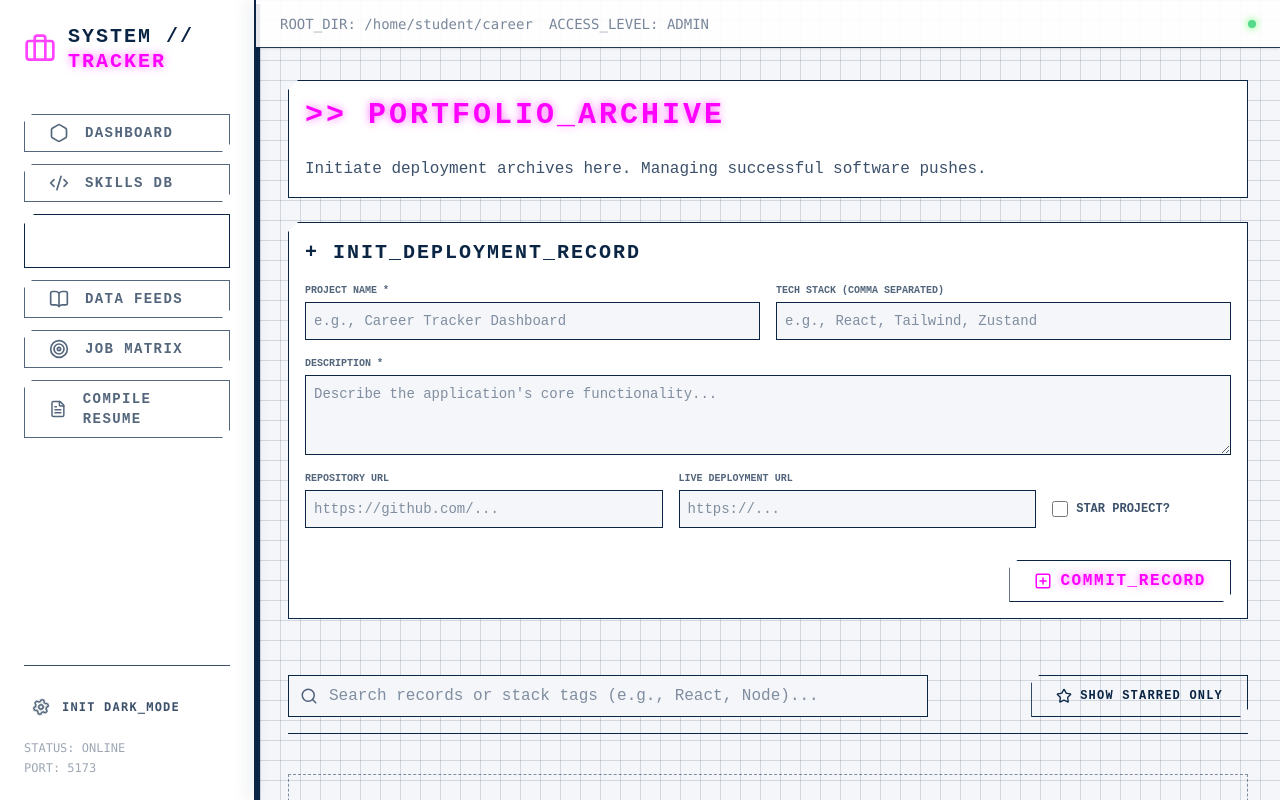
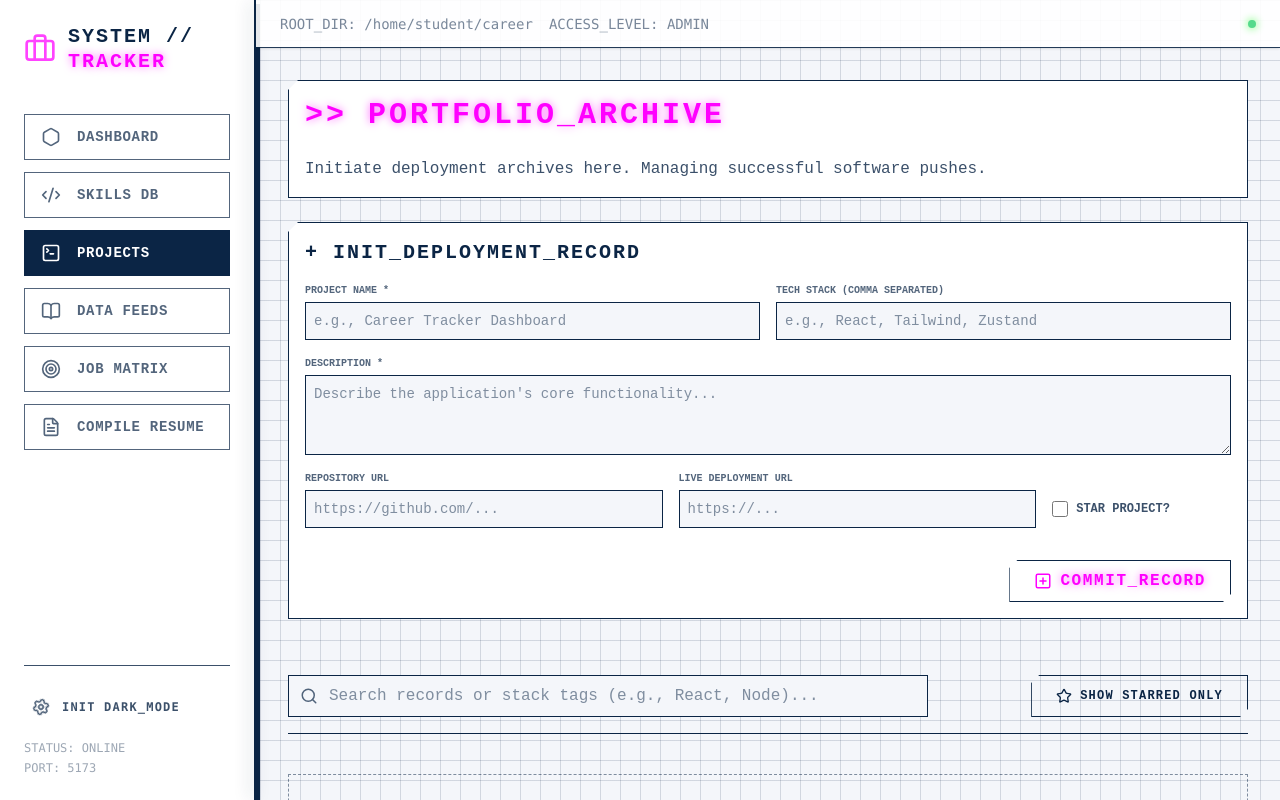
Before and after one commit to Vasiok11/pw-lab6, a React (Vite) app: page /projects in a window 1280 px wide. Built offline with nearby package versions, Linux system fonts and the light colour scheme.

Commit message:
chore:color fixes

```diff
--- a/src/components/ProjectCard.jsx
+++ b/src/components/ProjectCard.jsx
@@ -88,7 +88,7 @@ export default function ProjectCard({ project }) {
             <button onClick={handleCancel} className="flex items-center gap-1 p-2 text-[var(--text-muted)] hover:text-red-500 transition-all text-xs font-bold uppercase border border-transparent hover:border-red-500">
               <X size={14} /> Abort
             </button>
-            <button onClick={handleSave} className="flex items-center gap-1 p-2 text-neon-pink transition-all text-xs font-bold uppercase border border-[var(--border-accent)] hover:border-neon-pink">
+            <button onClick={handleSave} className="flex items-center gap-1 p-2 text-[var(--color-cyber-pink)] hover:bg-[var(--color-cyber-pink)] hover:text-white transition-all text-xs font-bold uppercase border border-[var(--border-accent)] hover:border-[var(--color-cyber-pink)]">
               <Check size={14} /> Re-Inject
             </button>
           </div>
--- a/src/components/ResourceCard.jsx
+++ b/src/components/ResourceCard.jsx
@@ -99,7 +99,7 @@ export default function ResourceCard({ resource }) {
             <button onClick={handleCancel} className="flex items-center gap-1 p-2 text-[var(--text-muted)] hover:text-red-500 transition-all text-xs font-bold uppercase border border-transparent hover:border-red-500">
               <X size={14} /> Abort
             </button>
-            <button onClick={handleSave} className="flex items-center gap-1 p-2 text-neon-pink transition-all text-xs font-bold uppercase border border-[var(--border-accent)] hover:border-neon-pink">
+              <button onClick={handleSave} className="flex items-center gap-1 p-2 text-[var(--color-cyber-pink)] hover:bg-[var(--color-cyber-pink)] hover:text-white transition-all text-xs font-bold uppercase border border-[var(--border-accent)] hover:border-[var(--color-cyber-pink)]">
               <Check size={14} /> Re-Inject
             </button>
           </div>
--- a/src/components/SkillCard.jsx
+++ b/src/components/SkillCard.jsx
@@ -118,13 +118,13 @@ export default function SkillCard({ skill }) {
           <div className="flex justify-end gap-3 mt-3">
             <button
               onClick={handleCancel}
-              className="flex items-center gap-1 p-2 text-[var(--text-muted)] hover:text-red-500 hover:bg-red-500 hover:bg-opacity-10 border border-transparent hover:border-red-500 transition-all text-xs font-bold uppercase"
+              className="flex items-center gap-1 p-2 text-[var(--text-muted)] hover:text-red-500 hover:bg-red-500/10 border border-transparent hover:border-red-500 transition-all text-xs font-bold uppercase"
             >
               <X size={14} /> Abort
             </button>
             <button
               onClick={handleSave}
-              className="flex items-center gap-1 p-2 text-[var(--color-cyber-pink)] hover:bg-[var(--color-cyber-pink)] hover:bg-opacity-10 border border-[var(--border-accent)] hover:border-[var(--color-cyber-pink)] transition-all text-xs font-bold uppercase"
+              className="flex items-center gap-1 p-2 text-[var(--color-cyber-pink)] hover:bg-[var(--color-cyber-pink)] hover:text-white border border-[var(--border-accent)] hover:border-[var(--color-cyber-pink)] transition-all text-xs font-bold uppercase"
             >
               <Check size={14} /> Re-Inject
             </button>
--- a/src/layouts/RootLayout.jsx
+++ b/src/layouts/RootLayout.jsx
@@ -33,10 +33,10 @@ export default function RootLayout({ toggleTheme, isDarkMode }) {
                 key={item.to}
                 to={item.to}
                 className={({ isActive }) =>
-                  `flex items-center gap-4 px-4 py-3 font-bold uppercase tracking-wider text-sm transition-all duration-200 ${
+                  `flex items-center gap-4 px-4 py-3 font-bold uppercase tracking-wider text-sm transition-all duration-200 border border-[var(--border-accent)] ${
                     isActive
-                      ? 'bg-[var(--hover-accent)] text-[var(--hover-text)] cyber-panel !shadow-none'
-                      : 'hover:bg-[var(--border-accent)] hover:bg-opacity-10 opacity-70 hover:opacity-100 cyber-button !bg-transparent !shadow-none'
+                      ? '!bg-[var(--hover-accent)] text-[var(--hover-text)]'
+                      : 'hover:!bg-[var(--border-accent)] hover:text-[var(--hover-text)] opacity-70 hover:opacity-100 bg-transparent'
                   }`
                 }
               >
```
